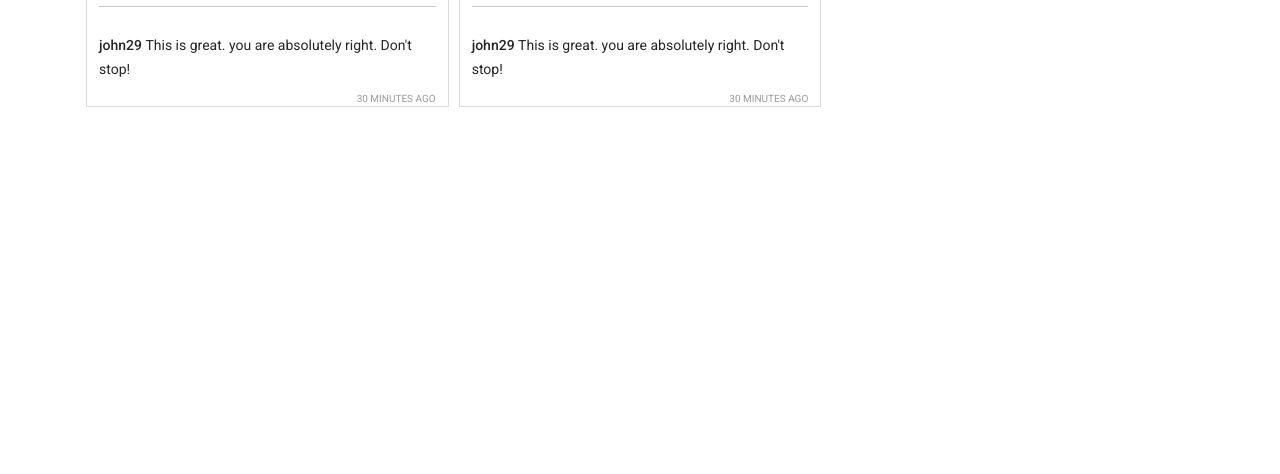
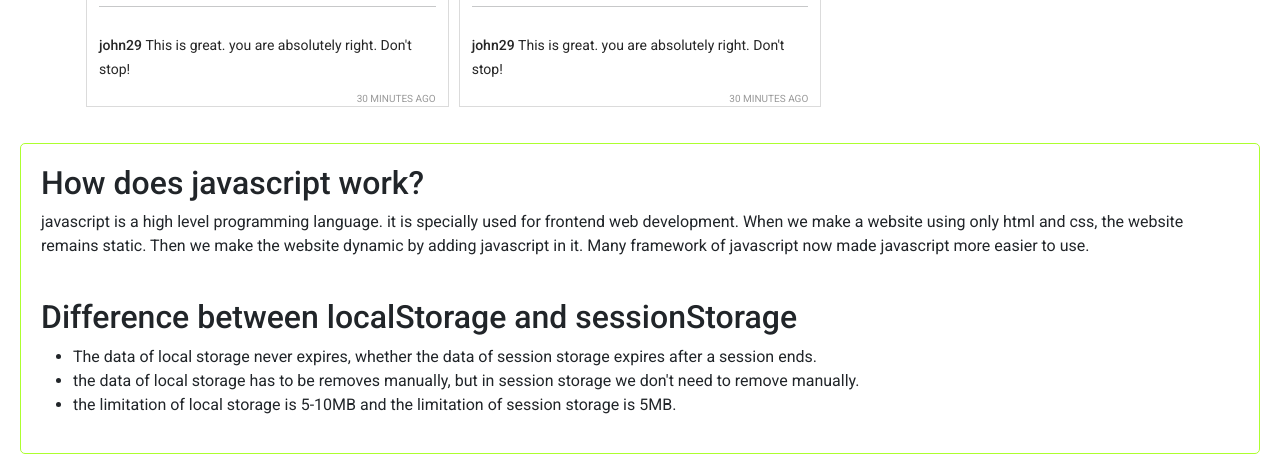
Before and after one commit to Tareq-Ahmed-Github/insta-shohor, a plain HTML site: page index.html in a window 1280 px wide. Shown: the part 1425-1899 px from the top of the page. Before the commit the page ends 1548 px from the top, so only its background shows below. Drawn offline with nearby package versions, Linux system fonts and the light colour scheme.

Commit message:
additional division is added

```diff
--- a/css/style.css
+++ b/css/style.css
@@ -244,6 +244,12 @@ img {
 #reported{
   display: none;
 }
+.additional-div{
+  border: 1px solid greenyellow;
+  border-radius: 5px;
+  margin: 20px;
+  padding: 20px;
+}
 
 @media only screen and (max-width: 992px) {
   #posts {
--- a/index.html
+++ b/index.html
@@ -57,6 +57,21 @@
             <h1>Reported posts</h1>
         </div>
     </main>
+    <div class="additional-div">
+        <h2>How does javascript work?</h2>
+        <p>javascript is a high level programming language. it is specially used for frontend web development. When we
+            make a website using only html and css, the website remains static. Then we make the website dynamic by
+            adding javascript in it. Many framework of javascript now made javascript more easier to use.</p><br>
+        <h2>Difference between localStorage and sessionStorage</h2>
+        <ul>
+            <li>The data of local storage never expires, whether the data of session storage expires after a session
+                ends.
+            </li>
+            <li>the data of local storage has to be removes manually, but in session storage we don't need to remove
+                manually.</li>
+            <li>the limitation of local storage is 5-10MB and the limitation of session storage is 5MB.</li>
+        </ul>
+    </div>
     <footer></footer>
 
     <!-- add javascript  file  -->
```
